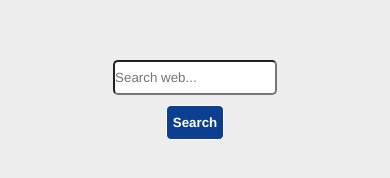
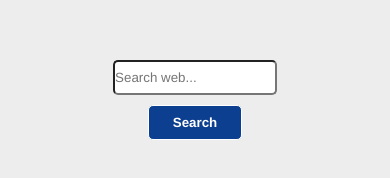
Before and after one commit to jancajak/customsearch.github.io, a plain HTML site: page index.html in a window 390 px wide. Drawn offline with Linux system fonts and the light colour scheme.

Commit message:
Update main.css

```diff
--- a/style/main.css
+++ b/style/main.css
@@ -117,8 +117,8 @@ body{
   }
 
   #sub_button {
-    width: 25%;
-    margin-left: 37.5%;
+    width: 40%;
+    margin-left: 30%;
     margin-top: 10px;
   }
 
```
